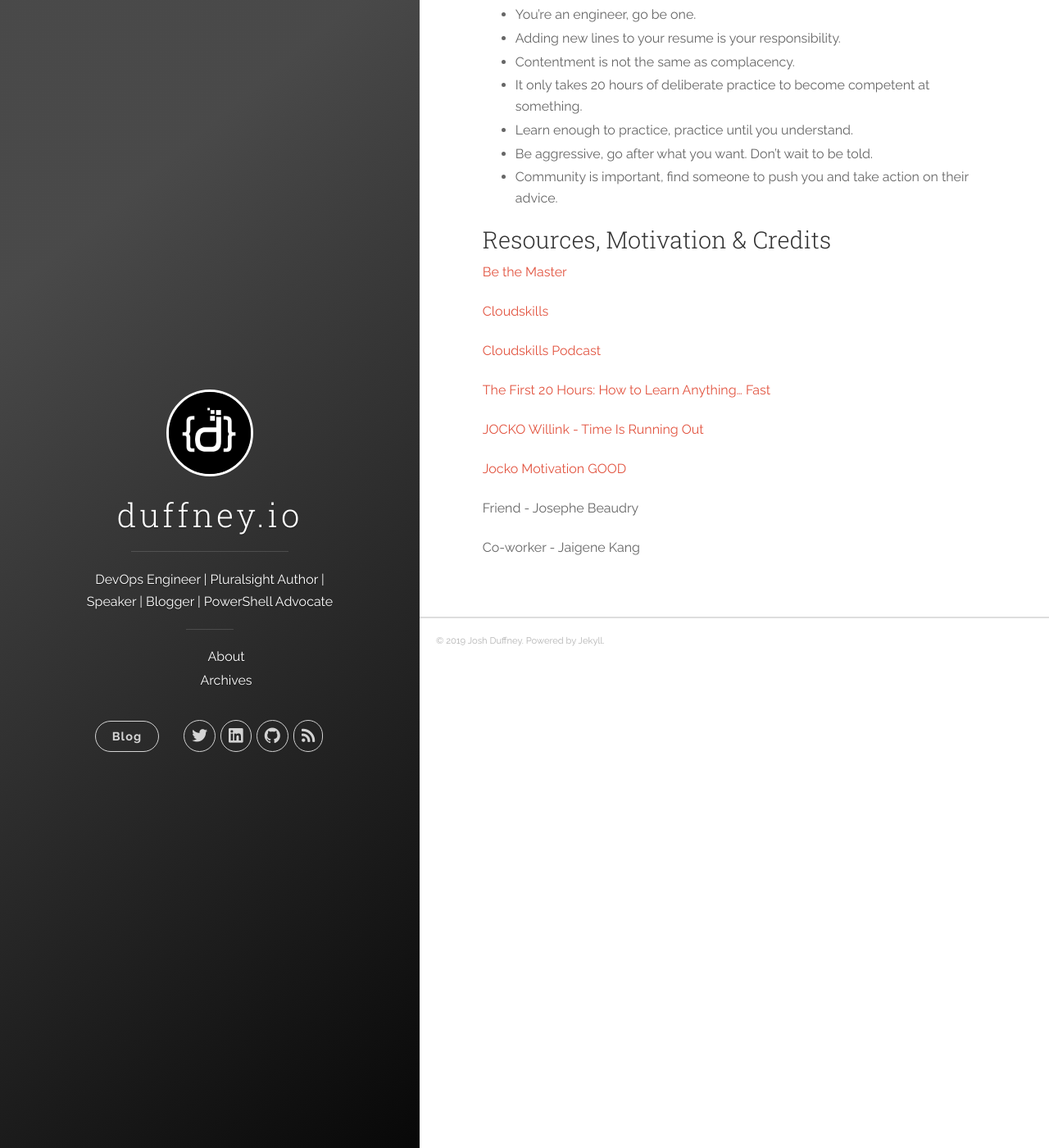
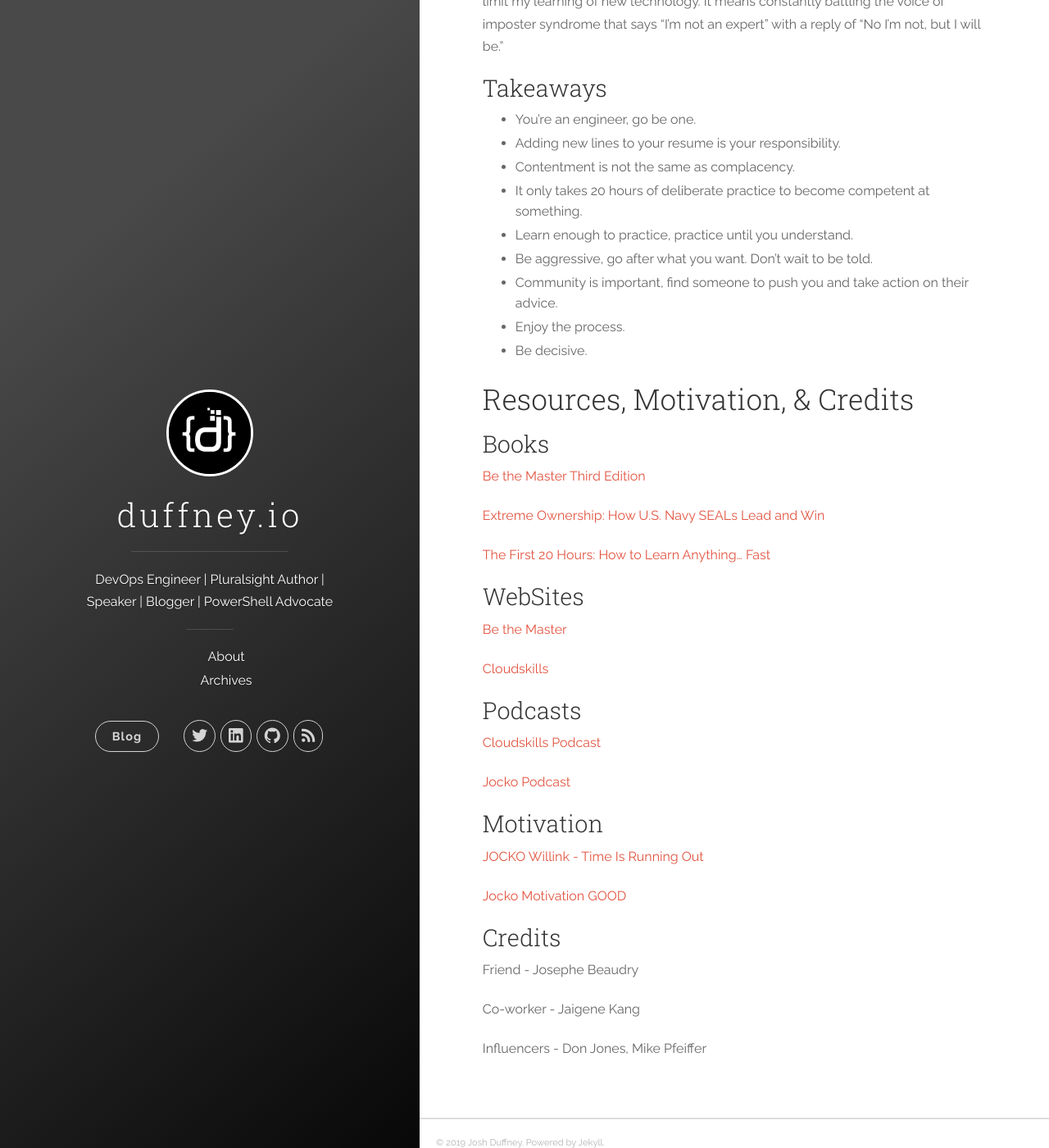
Before and after one commit to AzureDevOps3/duffney.github.io, a Jekyll site: the page built from _posts/2019-10-16-YoureAnEngineerBeAnEngineer.md, in a window 1280 px wide and 1400 px high, scrolled down 4438 px. Shown: the whole window at 82% size. Built offline with Jekyll 4.4.1, drawn with Linux system fonts in a browser that asks for light colours; nearby versions of some CDN libraries; comment, search, counter and statistics services are not loaded; some of the changed text lies outside the part shown.

Commit message:
updated resources and takeways

```diff
--- a/_posts/2019-10-16-YoureAnEngineerBeAnEngineer.md
+++ b/_posts/2019-10-16-YoureAnEngineerBeAnEngineer.md
@@ -53,22 +53,42 @@ Another piece of advice I’ve been given several times lately is to be aggressi
 * Learn enough to practice, practice until you understand.
 * Be aggressive, go after what you want. Don’t wait to be told.
 * Community is important, find someone to push you and take action on their advice.
+* Enjoy the process.
+* Be decisive.
 
 
-### Resources, Motivation & Credits
+## Resources, Motivation, & Credits
+
+### Books
+
+[Be the Master Third Edition](https://leanpub.com/bethemaster3)
+
+[Extreme Ownership: How U.S. Navy SEALs Lead and Win](https://www.amazon.com/Extreme-Ownership-U-S-Navy-SEALs-ebook/dp/B00VE4Y0Z2)
+
+[The First 20 Hours: How to Learn Anything… Fast](https://first20hours.com/)
+
+### WebSites
 
 [Be the Master](https://bethemaster.com/)
 
 [Cloudskills](https://cloudskills.io/)
 
+### Podcasts
+
 [Cloudskills Podcast](https://cloudskills.fm/)
 
-[The First 20 Hours: How to Learn Anything… Fast](https://first20hours.com/)
+[Jocko Podcast](https://jockopodcast.com/)
+
+### Motivation
 
 [JOCKO Willink - Time Is Running Out](https://www.youtube.com/watch?v=tOYgiWEoJgs&t=1s)
 
 [Jocko Motivation GOOD](https://www.youtube.com/watch?v=IdTMDpizis8)
 
+### Credits
+
 Friend - Josephe Beaudry
 
 Co-worker - Jaigene Kang
+
+Influencers - Don Jones, Mike Pfeiffer
```
Also changed, not shown: other parts of _posts/2019-10-16-YoureAnEngineerBeAnEngineer.md (+1 -1 lines).
